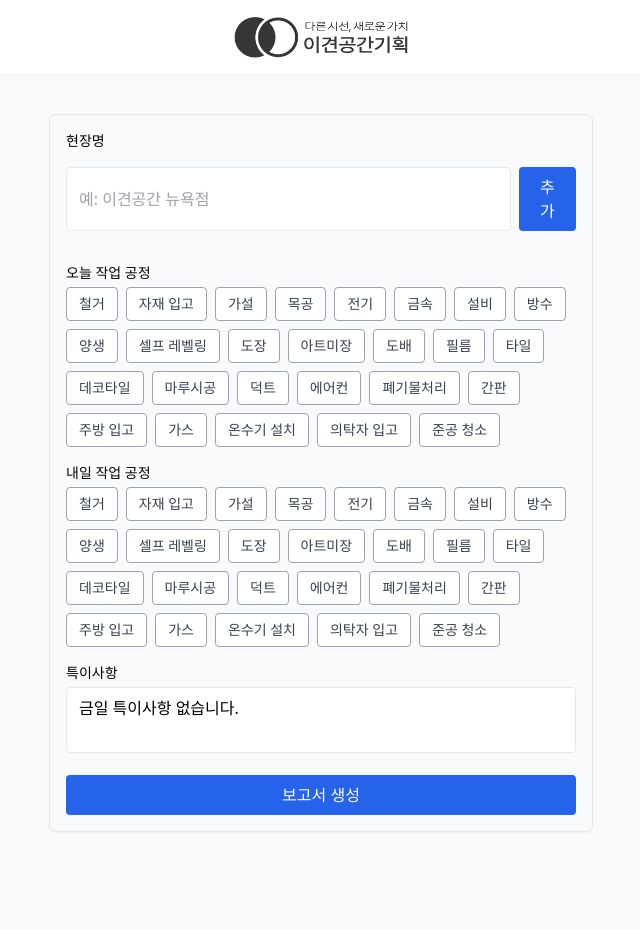
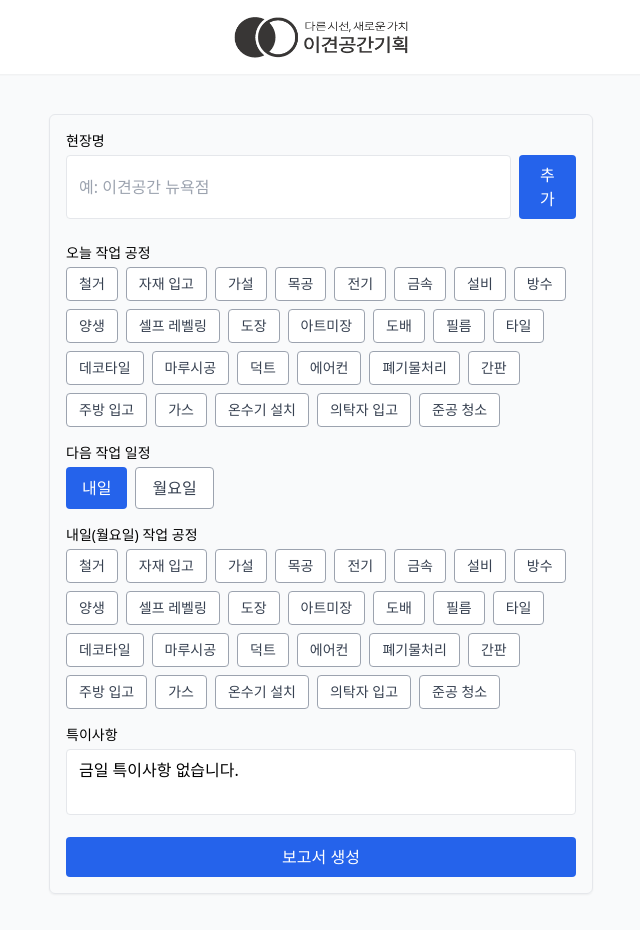
Before and after one commit to squeecho/iggg, a Next.js app: page / in a window 1280 px wide. Shown: the top 930 px of the page, without its empty margins (319-959 px from the left). Before the commit the page ends 872 px from the top, so only its background shows below. Built offline with nearby package versions, Linux system fonts and the light colour scheme.

Commit message:
feat: 보고서에 날짜 포함

```diff
--- a/app/page.tsx
+++ b/app/page.tsx
@@ -8,19 +8,11 @@ import { Input } from '@/components/ui/input'
 import { Label } from '@/components/ui/label'
 import { useToast } from '@/components/ui/use-toast'
 
-// YYYY.MM.DD 형식으로 날짜 반환
-function formatDate(date: Date) {
-  const yy = date.getFullYear()
-  const mm = String(date.getMonth() + 1).padStart(2, '0')
-  const dd = String(date.getDate()).padStart(2, '0')
-  return `${yy}.${mm}.${dd}`
-}
-
 const 공정항목 = [
-  '철거','자재 입고','가설','목공','전기','금속','설비','방수','양생',
-  '셀프 레벨링','도장','아트미장','도배','필름','타일','데코타일','마루시공',
-  '덕트','에어컨','폐기물처리','간판','주방 입고','가스',
-  '온수기 설치','의탁자 입고','준공 청소'
+  '철거', '자재 입고', '가설', '목공', '전기', '금속', '설비', '방수', '양생',
+  '셀프 레벨링', '도장', '아트미장', '도배', '필름', '타일', '데코타일', '마루시공',
+  '덕트', '에어컨', '폐기물처리', '간판', '주방 입고', '가스',
+  '온수기 설치', '의탁자 입고', '준공 청소'
 ]
 
 export default function 공사보고생성기() {
@@ -31,8 +23,8 @@ export default function 공사보고생성기() {
   const [내일공정, set내일공정] = useState<string[]>([])
   const [특이사항, set특이사항] = useState('금일 특이사항 없습니다.')
   const [결과, set결과] = useState('')
+  const [다음작업일정, set다음작업일정] = useState<'내일' | '월요일'>('내일')
 
-  // 로컬스토리지에서 불러오기
   useEffect(() => {
     const sn = localStorage.getItem('현장명')
     const sl = localStorage.getItem('현장목록')
@@ -40,12 +32,10 @@ export default function 공사보고생성기() {
     if (sl) set현장목록(JSON.parse(sl))
   }, [])
 
-  // 현장명 저장
   useEffect(() => {
     localStorage.setItem('현장명', 현장명)
   }, [현장명])
 
-  // 현장목록 저장
   useEffect(() => {
     localStorage.setItem('현장목록', JSON.stringify(현장목록))
   }, [현장목록])
@@ -75,19 +65,13 @@ export default function 공사보고생성기() {
 
   const generate = () => {
     const today = new Date()
-    const dateString = formatDate(today)
-    const tomorrow = new Date(
-      today.getFullYear(),
-      today.getMonth(),
-      today.getDate() + 1
-    )
-
+    const dateStr = today.toISOString().slice(0, 10).replace(/-/g, '.')
     const txt = `안녕하세요!
-[${dateString}]
+[${dateStr}]
 [${현장명}] 공사 보고드립니다.🙂
 
 ■ 오늘 작업: ${오늘공정.join(', ')}
-■ 내일 작업: ${내일공정.join(', ')} 예정
+■ ${다음작업일정} 작업: ${내일공정.join(', ')} 예정
 
 * ${특이사항}
 감사합니다!`
@@ -102,9 +86,9 @@ export default function 공사보고생성기() {
 
   return (
     <div className="max-w-xl mx-auto p-4 space-y-6">
-      {/* 현장명 입력 */}
       <Card>
         <CardContent className="space-y-4">
+          <div>
             <Label>현장명</Label>
             <div className="flex gap-2">
               <Input
@@ -120,23 +104,14 @@ export default function 공사보고생성기() {
                   key={h}
                   className="flex items-center gap-1 border rounded px-2 py-1 text-sm"
                 >
-                <span
-                  onClick={() => set현장명(h)}
-                  className="cursor-pointer"
-                >
-                  {h}
-                </span>
-                <button
-                  onClick={() => handle현장삭제(h)}
-                  className="text-red-500"
-                >
-                  ✕
-                </button>
+                  <span onClick={() => set현장명(h)} className="cursor-pointer">{h}</span>
+                  <button onClick={() => handle현장삭제(h)} className="text-red-500">✕</button>
                 </div>
               ))}
             </div>
+          </div>
 
-          {/* 오늘/내일 공정 */}
+          {/* 오늘 공정 */}
           <div>
             <Label>오늘 작업 공정</Label>
             <div className="flex flex-wrap gap-2">
@@ -145,26 +120,40 @@ export default function 공사보고생성기() {
                   key={item}
                   variant={오늘공정.includes(item) ? 'default' : 'outline'}
                   size="sm"
-                  onClick={() =>
-                    handleToggle(item, 오늘공정, set오늘공정)
-                  }
+                  onClick={() => handleToggle(item, 오늘공정, set오늘공정)}
                 >
                   {item}
                 </Button>
               ))}
             </div>
           </div>
+
+          {/* 다음 작업 일정 */}
           <div>
-            <Label>내일 작업 공정</Label>
+            <Label>다음 작업 일정</Label>
+            <div className="flex gap-2">
+              {['내일', '월요일'].map(opt => (
+                <Button
+                  key={opt}
+                  variant={다음작업일정 === opt ? 'default' : 'outline'}
+                  onClick={() => set다음작업일정(opt as '내일' | '월요일')}
+                >
+                  {opt}
+                </Button>
+              ))}
+            </div>
+          </div>
+
+          {/* 내일 공정 */}
+          <div>
+            <Label>내일(월요일) 작업 공정</Label>
             <div className="flex flex-wrap gap-2">
               {공정항목.map(item => (
                 <Button
                   key={item}
                   variant={내일공정.includes(item) ? 'default' : 'outline'}
                   size="sm"
-                  onClick={() =>
-                    handleToggle(item, 내일공정, set내일공정)
-                  }
+                  onClick={() => handleToggle(item, 내일공정, set내일공정)}
                 >
                   {item}
                 </Button>
@@ -182,7 +171,6 @@ export default function 공사보고생성기() {
             />
           </div>
 
-          {/* 보고서 생성 버튼 */}
           <Button
             onClick={generate}
             className="w-full active:scale-[0.98] transition"
@@ -192,7 +180,6 @@ export default function 공사보고생성기() {
         </CardContent>
       </Card>
 
-      {/* 결과 출력 & 복사 */}
       {결과 && (
         <Card>
           <CardContent className="whitespace-pre-wrap space-y-2">
```
Lines whose indentation alone changed are shown as unchanged.
